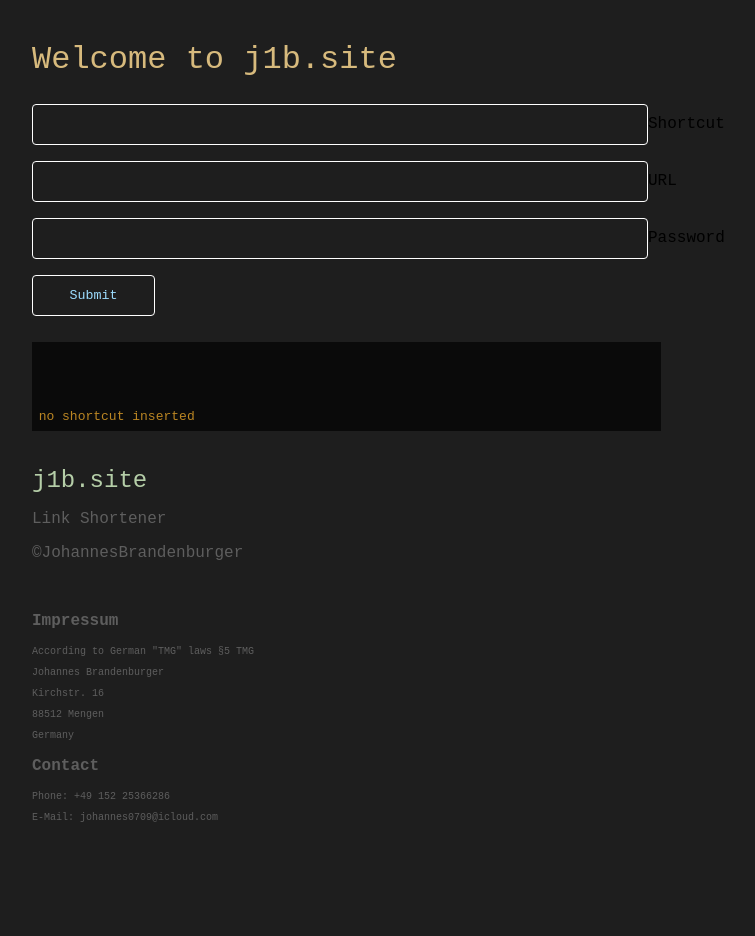
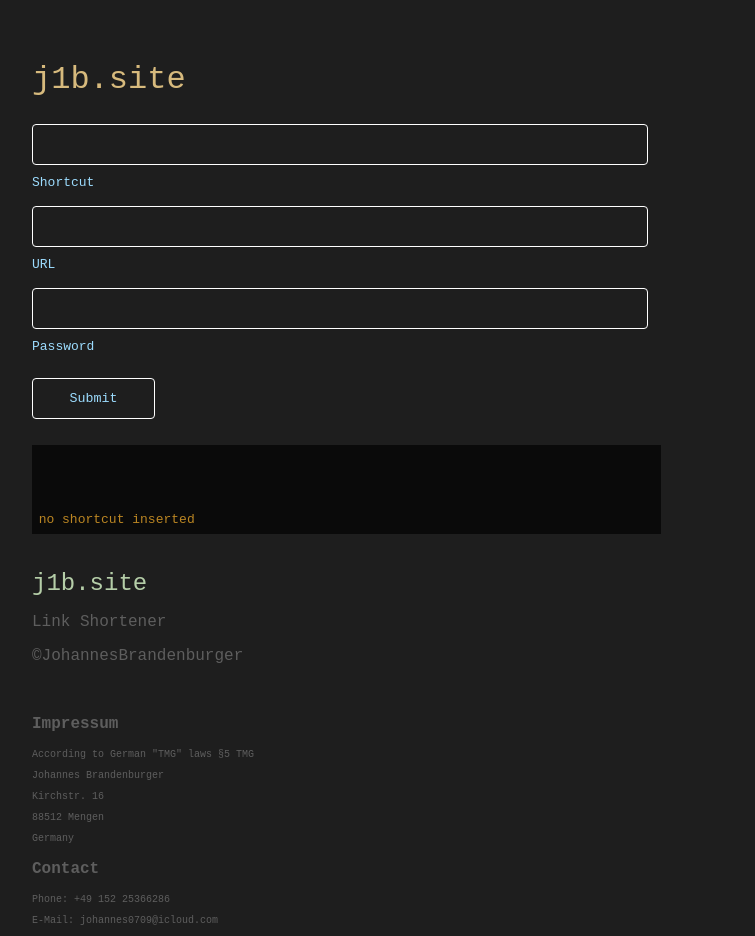
Before and after one commit to johannesbrandenburger/urlShortener, a Next.js app in the folder j1bsite/: page / in a window 1280 px wide. Shown: the whole page, without its empty margins (8-763 px from the left). Before the commit the page ends 833 px from the top, so only its background shows below. Built offline with nearby package versions, Linux system fonts and the light colour scheme.

Commit message:
adjusted css

```diff
--- a/j1bsite/pages/index.js
+++ b/j1bsite/pages/index.js
@@ -119,7 +119,7 @@ export default class Home extends React.Component {
 
 
   render() {
-    const headerText = "Welcome to j1b.site";
+    const headerText = "j1b.site";
     if (this.state.isShortcutInserted && !this.state.isShortcutFound) {
       headerText = "Shortcut " + this.state.currentShortcut + " not found";
     } else if (this.state.isShortcutFound) {
@@ -128,28 +128,30 @@ export default class Home extends React.Component {
 
     return (
       <div>
-        <div id="header">
+        <div id="header" className="header">
           <h1 className="h1">{headerText}</h1>
         </div>
         <br/>
+        <div id="formAndTerminal">
           <form onSubmit={(event) => {this.submitNewShortcut(event)}}>
             <div className="form-group">
               <input className="inputC" id="shortcut" name="shortcut" type="text" required />
-            <label htmlFor="shortcut">Shortcut</label>
+              <label className="inputLabel" htmlFor="shortcut">Shortcut</label>
             </div>
             <div className="form-group">
               <input className="inputC" id="destination_link" name="destination_link" type="text" required />
-            <label htmlFor="destination_link">URL</label>
+              <label className="inputLabel" htmlFor="destination_link">URL</label>
             </div>
             <div className="form-group">
               <input className="inputC" id="password" name="password" type="password"required />
-            <label htmlFor="password">Password</label>
+              <label className="inputLabel" htmlFor="password">Password</label>
             </div>
             <button className="buttonC" type="submit">Submit</button>
           </form>
           <br/>
           <div id="terminal">
             <Terminal currentLog={this.state.currentLog} lines={5}> </Terminal>
+          </div>
         </div>
         <br/>
         <br/>
--- a/j1bsite/styles/globals.css
+++ b/j1bsite/styles/globals.css
@@ -13,7 +13,9 @@ body {
   font-weight:normal;
   color: #D7BA7D;
   margin-bottom: 0;
+  align-self: center;
 }
+
 
 .h2 {
   font-weight:normal;
@@ -76,7 +78,7 @@ l.i {
   background-color: rgba(0, 0, 0, 0.377);
   height: 20;
   width: 50%;
-  min-width: 300;
+  min-width: 275px;
   margin-top: 0;
   margin-bottom: 0;
   font-size: small;
@@ -91,6 +93,10 @@ l.i {
   display: none;
 }
 
+.header{
+  display: flex;
+  align-items:center;
+}
 
 .inputC[type=text] {
   width: 50%;
@@ -105,6 +111,8 @@ l.i {
   font-family:'Courier New', Courier, monospace;
   border-radius: 3pt;
   max-width: 400;
+  min-width: 290px;
+  display: block;
 }
 
 .inputC[type="password"] {
@@ -120,6 +128,19 @@ l.i {
   font-family:'Courier New', Courier, monospace;
   border-radius: 3pt;
   max-width: 400;
+  display: block;
+  min-width: 290px;
+
+}
+
+.inputLabel {
+  color: #9CDCFE;
+  font-family:'Courier New', Courier, monospace;
+  font-size: small;
+  font-weight: lighter;
+  margin-bottom: 0;
+  margin-top: 0;
+  min-width: 290px;
 }
 
 .buttonC{
@@ -138,11 +159,13 @@ l.i {
   text-align: center;
 }
 
-
+.form-group{
+  margin-bottom: 15px;
+}
 
 .terminalLogs{
   width: 50%;
-  min-width: 300px;
+  min-width: 290px;
   background-color: rgba(0, 0, 0, 0.665);
   overflow: hidden;
   font-family:'Courier New', Courier, monospace;
```
Lines whose indentation alone changed are shown as unchanged.
